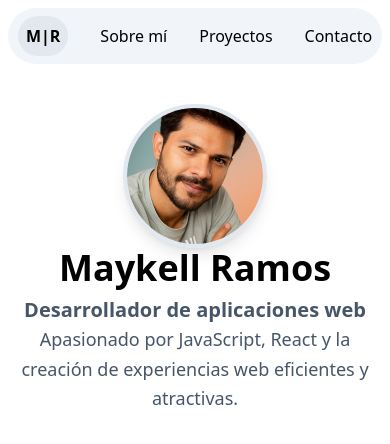
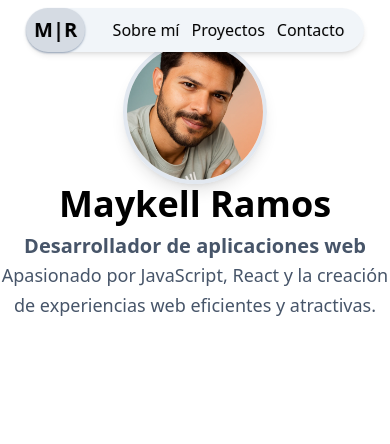
Before and after one commit to MaykelldaCostaRamos/Portafolio, a React (Vite) app: page / in a window 390 px wide. Shown: the top 444 px of the page. Built offline with nearby package versions, Linux system fonts and the light colour scheme.

Commit message:
Adjustament: sizes, colors, and responsive layout for mobile, tablet, and notebook

```diff
--- a/src/App.jsx
+++ b/src/App.jsx
@@ -7,10 +7,10 @@ function App() {
 
 
   return (
-    <div className="p-2 ">
+    <>
       <Header />
       <Hero />
-    </div>
+    </>
   )
 }
 
--- a/src/components/Header.jsx
+++ b/src/components/Header.jsx
@@ -1,19 +1,22 @@
 export default function Header() {
   return (
     <header>
-      <div className="flex justify-center items-center gap-8 bg-slate-100 rounded-full p-2">
+      <div className="fixed top-2 left-1/2 transform -translate-x-1/2 z-50 bg-slate-100 rounded-full shadow-md backdrop-blur-sm flex items-center w-auto max-w-full"
+      >
 
-            <h1 className="bg-slate-500/10 font-extrabold rounded-full p-2">M<strong>|</strong>R</h1>
+        {/* Logo */}
+        <h1 className="text-xl bg-slate-500/20 shadow-sm shadow-slate-400 font-extrabold rounded-full p-2 flex-shrink-0">
+          M<strong>|</strong>R
+        </h1>
 
-            <a href="">Sobre mí</a>
-          <a href="">Proyectos</a>
-          <a href="">Contacto</a>
-
-
+        {/* Navegación scrollable en móviles */}
+        <nav className="flex gap-3 text-base lg:text-lg lg:gap-6 ml-2 lg:ml-6 overflow-hidden"
+         style={{paddingInline: "clamp(0.5rem, 5vw, 5rem)"}}>
+          <a href="#sobre-mi" className="whitespace-nowrap hover:text-slate-900 transition">Sobre mí</a>
+          <a href="#proyectos" className="whitespace-nowrap hover:text-slate-900 transition">Proyectos</a>
+          <a href="#contacto" className="whitespace-nowrap hover:text-slate-900 transition">Contacto</a>
+        </nav>
       </div>
-
-
-
     </header>
   );
 }
```
